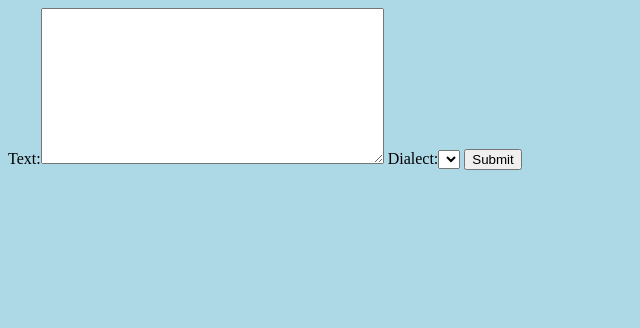
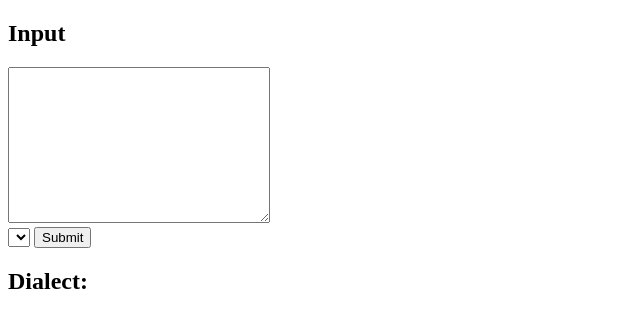
Before and after one commit to htw229/hazelsworks, a Django app: page /britpick/ in a window 1280 px wide. Shown: the top 328 px of the page, without its empty margins (0-640 px from the left). Run offline with Django 3.2, Linux system fonts and the light colour scheme; lists and menus that the app fills with data are empty; parts of the project's set-up code (start-up, migrations or seed data) failed here and were passed over.

Commit message:
update css add submitted text to textarea

```diff
--- a/app/britpick.py
+++ b/app/britpick.py
@@ -1,4 +1,4 @@
-from .models import BritpickFindReplace
+from .models import BritpickFindReplace, BritpickDialects
 import re
 
 suffixes = [
@@ -10,14 +10,10 @@ suffixes = [
     'ing',
 ]
 
-def britpick(inputtext = 'here is a whale standing next to the blue lamppost'):
-    outputtext = ''
+def britpick(text, dialectname):
+    # dialect = BritpickDialects.objects.get(pk = dialectname)
 
-    # iterate through search terms
-    # when found, replace with {f1}, f1 = item number in searches
-    text = inputtext
-
-    findreplaceobjects = BritpickFindReplace.objects.all()
+    findreplaceobjects = BritpickFindReplace.objects.filter(dialect = dialectname)
     searches = []
     markupdict = {}
 
@@ -26,69 +22,32 @@ def britpick(inputtext = 'here is a whale standing next to the blue lamppost'):
         for s in o.searchwordlist:
             searches.append([s,o])
 
+    # add suffixes to searchwords; do this after all original words added so that they take lower priority
     originalsearches = [s for s in searches]
     for search in originalsearches:
         for suffix in suffixes:
             searches.append([search[0] + suffix, search[1]])
 
-
+    # substitute every instance of 'searchstring' with '{f1}'
+    # create markup dict items so that {'{f1}': 'original word [replacement text]',}
     for i, search in enumerate(searches):
         markup = 'f' + str(i)
-        # text = text.replace(search[0], '{' + markup + '}')
-
         text = re.sub(r'\b' + search[0] + r'\b',  '{' + markup + '}', text)
-
         replacetext = addfoundword(search[0]) + ' ' + createreplacetext(search[1])
 
         markupdict.update({markup: replacetext})
 
+    # replace every instance of {f1} with 'original word [replacement text]'
     outputtext = text.format(**markupdict)
 
-
-
-
-    # findreplacelist = [
-    #     ('whale', 'elephant'),
-    #     ('lamppost', 'sidewalk'),
-    #     ('blue', 'green'),
-    # ]
-    #
-    # placeholderdict = {}
-    #
-    # t = inputtext
-    # placeholdertable = {}
-    # n = 0
-    #
-    # for i, replacement in enumerate(findreplacelist):
-    #     print(i, replacement)
-    #     t = t.replace(replacement[0], '{' + 'r' + str(i) + '}')
-    #     print(t)
-    #     markup = 'r' + str(i)
-    #     placeholderdict.update({markup: addfoundword(replacement[0]) + ' ' + adddirectreplacement(replacement[1])})
-
-    # t = t.format(**placeholderdict)
-
-
-    # s = 'whale'
-    #
-    # t = inputtext.replace(s, '{f13}')
-    #
-    # foundword = addfoundword('whale')
-    # replacement = adddirectreplacement('emergency')
-    # newstring = foundword + ' ' + replacement
-    # markups = { 'f13': newstring}
-    #
-    # outputtext = t.format(**markups)
-
-    # outputtext = inputtext + adddirectreplacement('whale')
-
-    # outputtext = text
+    # create line breaks
+    outputtext = outputtext.replace('\r\n', '<br />')
 
     return outputtext
 
 
 def createreplacetext(obj):
-    s = '['
+    s = ''
     if obj.directreplacement:
         s += addspan(obj.directreplacement, 'directreplacement')
     if obj.considerreplacement:
@@ -99,9 +58,8 @@ def createreplacetext(obj):
         s += addspan(obj.clarifyreplacement, 'clarifyreplacement')
     if obj.americanslang:
         s += addspan('phrase may not be used in britain', 'americanslang')
-    s += ']'
 
-    return s
+    return addspan(s, 'replacement', '[', ']')
 
 def addfoundword(text):
     s = addspan(text, 'foundword')
--- a/app/forms.py
+++ b/app/forms.py
@@ -4,5 +4,8 @@ from .models import BritpickDialects
 dialectchoices = [(dialect.name, dialect.name) for dialect in BritpickDialects.objects.all().order_by('name')]
 
 class BritpickForm(forms.Form):
-    original_text = forms.CharField(label='Text', max_length=10000, widget=forms.Textarea)
+    text = forms.CharField(
+        label='Text',
+        widget=forms.Textarea,
+    )
     dialect = forms.ChoiceField(label='Dialect', choices=dialectchoices)
--- a/app/views.py
+++ b/app/views.py
@@ -16,20 +16,29 @@ def robotstxt(request):
 
 
 def britpickapp(request):
+    dialect = ''
+    text = ''
     britpickedtext = ''
+
 
     if request.method == 'POST':
         form = BritpickForm(request.POST)
         if form.is_valid():
-            inputtext = form.cleaned_data['original_text']
-            britpickedtext = britpick(inputtext)
+            text = form.cleaned_data['text']
+            dialect = form.cleaned_data['dialect']
+            britpickedtext = britpick(text, dialect)
+            form.initial.update({'original_text': text})
 
     responsedata = {
         'form': BritpickForm,
+        'text': text,
+        'dialect': dialect,
         'britpickedtext': britpickedtext,
     }
 
     return render(request, 'britpick.html', responsedata)
+
+
 
 def britpickfindduplicates(request):
     objects = BritpickFindReplace.objects.all()
--- a/static/britpick.css
+++ b/static/britpick.css
@@ -1,5 +1,5 @@
 body {
-    background-color: lightblue;
+    background-color: white;
 }
 
 h1 {
@@ -12,16 +12,22 @@ p {
     font-size: 20px;
 }
 
+.replacement {
+    background-color: lightyellow;
+}
+
 .directreplacement {
-    color: crimson;
+    color: black;
+    font-weight: bold;
 }
 
 .considerreplacement {
-    color: palevioletred;
+    color: black;
 }
 
 .clarifyreplacement {
-    color: darkorange;
+    color: black;
+    font-style: italic;
 }
 
 .americanslang {
@@ -30,5 +36,5 @@ p {
 
 .foundword {
     font-weight: bold;
-    background-color: gray;
+    /*background-color: lightgray;*/
 }
--- a/templates/britpick.html
+++ b/templates/britpick.html
@@ -6,11 +6,22 @@
     <link rel="stylesheet" href="../static/britpick.css">
 </head>
 <body>
+
+<h2>Input</h2>
 <form action="/britpick/" method="post">
     {% csrf_token %}
-    {{ form }}
+
+{#    <input type="text" id="id_text" name="text" value="{{ text }}">#}
+    <textarea id="id_text" name="text" rows="10" cols="30">{{ text }}</textarea>
+    <br />
+{#    {{ form.text }}#}
+    {{ form.dialect }}
+
     <input type="submit" value="Submit">
 </form>
+
+<h2>Dialect: {{ dialect }}</h2>
 {{ britpickedtext|safe }}
+
 </body>
 </html>
```
